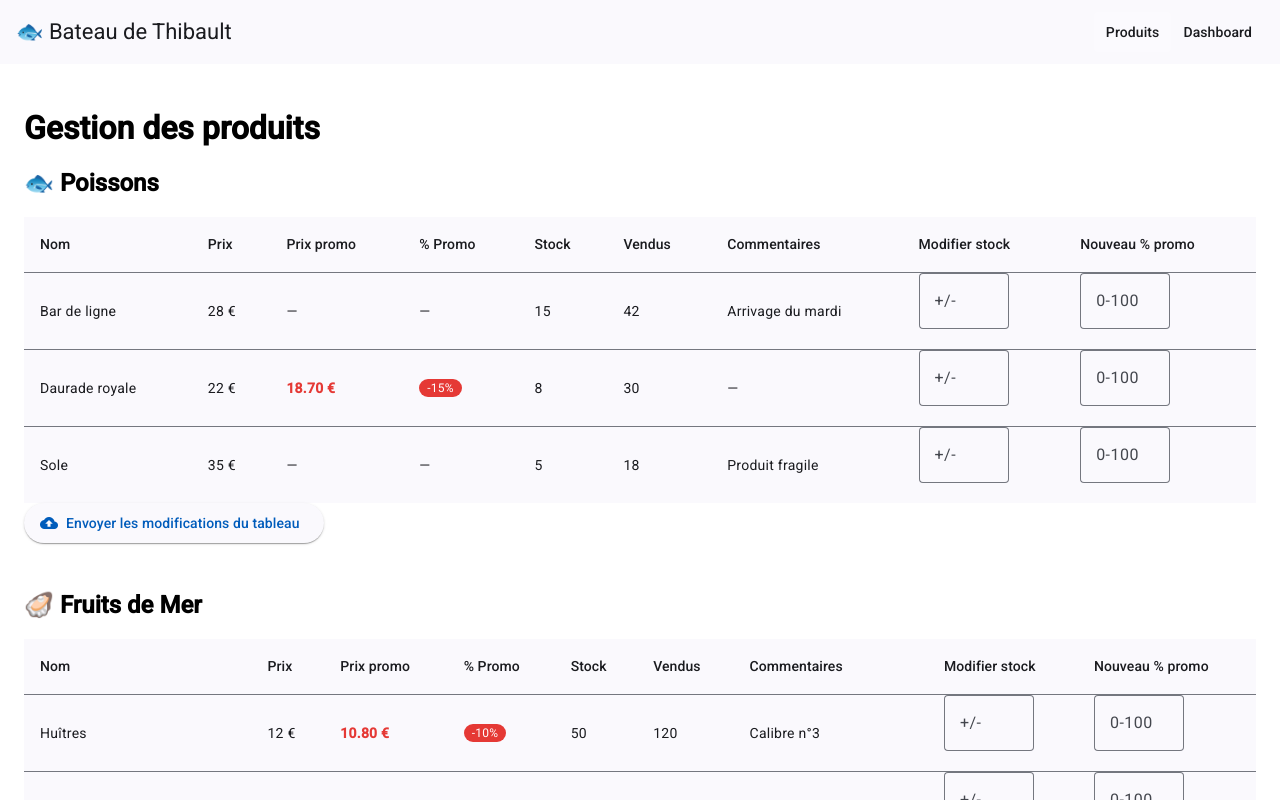
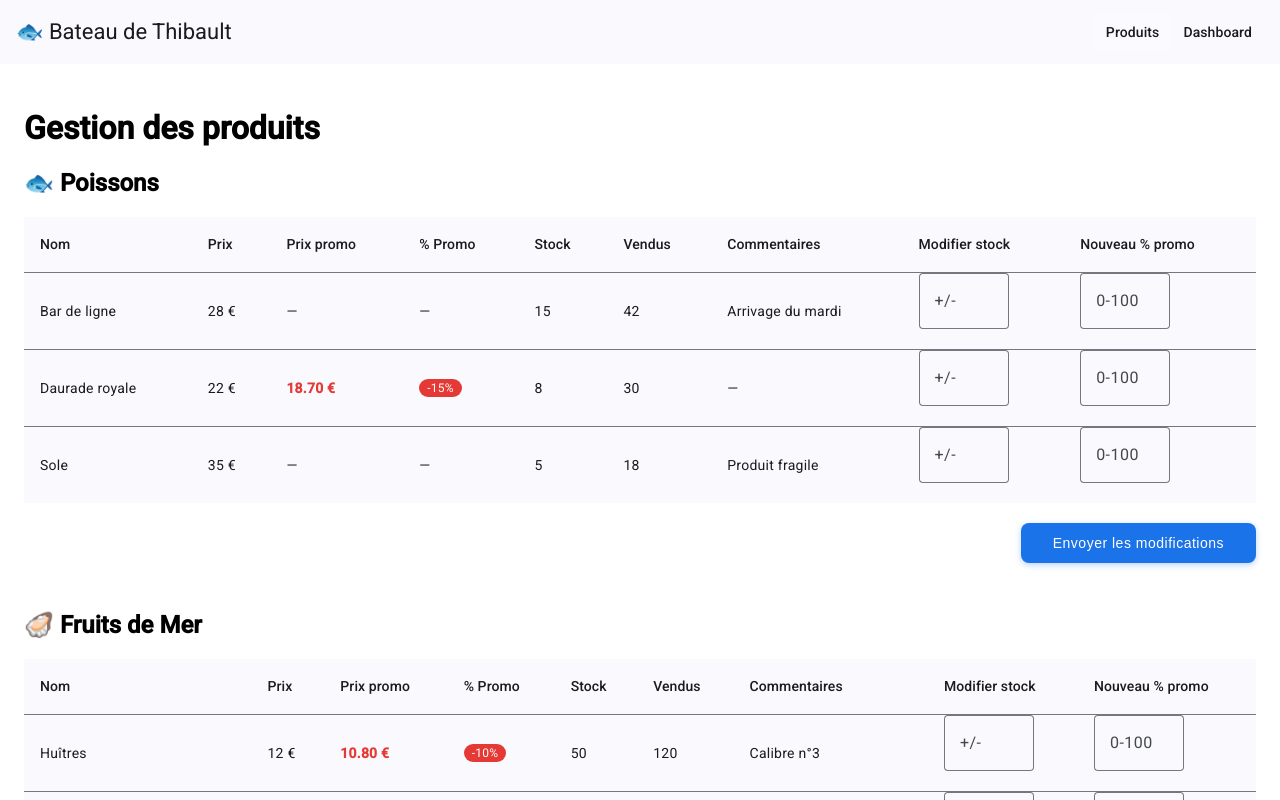
Before and after one commit to Ldacosta7/bateau-thibault-backoffice, an Angular app: page /produits in a window 1280 px wide. Shown: the top 800 px of the page. Built offline with nearby package versions, Linux system fonts and the light colour scheme.

Commit message:
style: bouton envoyer moderne et minimaliste

```diff
--- a/src/app/pages/produits/produits.component.css
+++ b/src/app/pages/produits/produits.component.css
@@ -41,3 +41,34 @@ table {
 .btn-tout-envoyer {
   margin-top: 16px;
 }
+
+.barre-action {
+  display: flex;
+  justify-content: flex-end;
+  margin-top: 20px;
+}
+
+.btn-envoyer {
+  background-color: #1a73e8;
+  color: white;
+  border: none;
+  border-radius: 8px;
+  padding: 12px 32px;
+  font-size: 14px;
+  font-weight: 500;
+  letter-spacing: 0.5px;
+  cursor: pointer;
+  transition: background-color 0.2s ease, transform 0.1s ease, box-shadow 0.2s ease;
+  box-shadow: 0 2px 6px rgba(26, 115, 232, 0.3);
+}
+
+.btn-envoyer:hover {
+  background-color: #1557b0;
+  box-shadow: 0 4px 12px rgba(26, 115, 232, 0.4);
+  transform: translateY(-1px);
+}
+
+.btn-envoyer:active {
+  transform: translateY(0);
+  box-shadow: 0 2px 4px rgba(26, 115, 232, 0.3);
+}
--- a/src/app/pages/produits/produits.component.html
+++ b/src/app/pages/produits/produits.component.html
@@ -78,11 +78,10 @@
 
     <!-- UN SEUL BOUTON PAR TABLEAU -->
     <div class="barre-action">
-      <button mat-raised-button color="primary" (click)="toutEnvoyer(liste)">
-        <mat-icon>cloud_upload</mat-icon>
-        Envoyer les modifications du tableau
-      </button>
-    </div>
+  <button class="btn-envoyer" (click)="toutEnvoyer(liste)">
+    Envoyer les modifications
+  </button>
+</div>
 
   </section>
 </ng-template>
```
